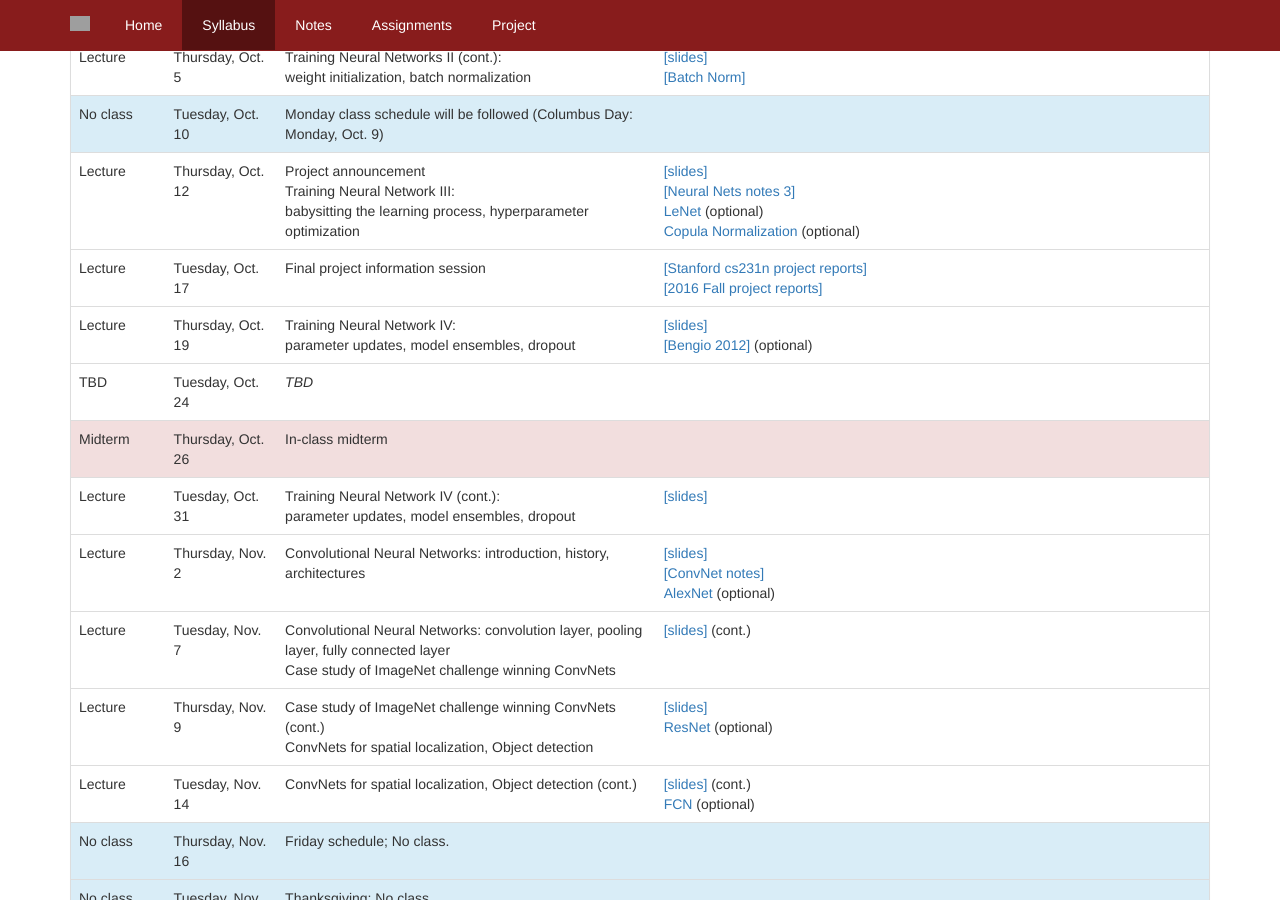
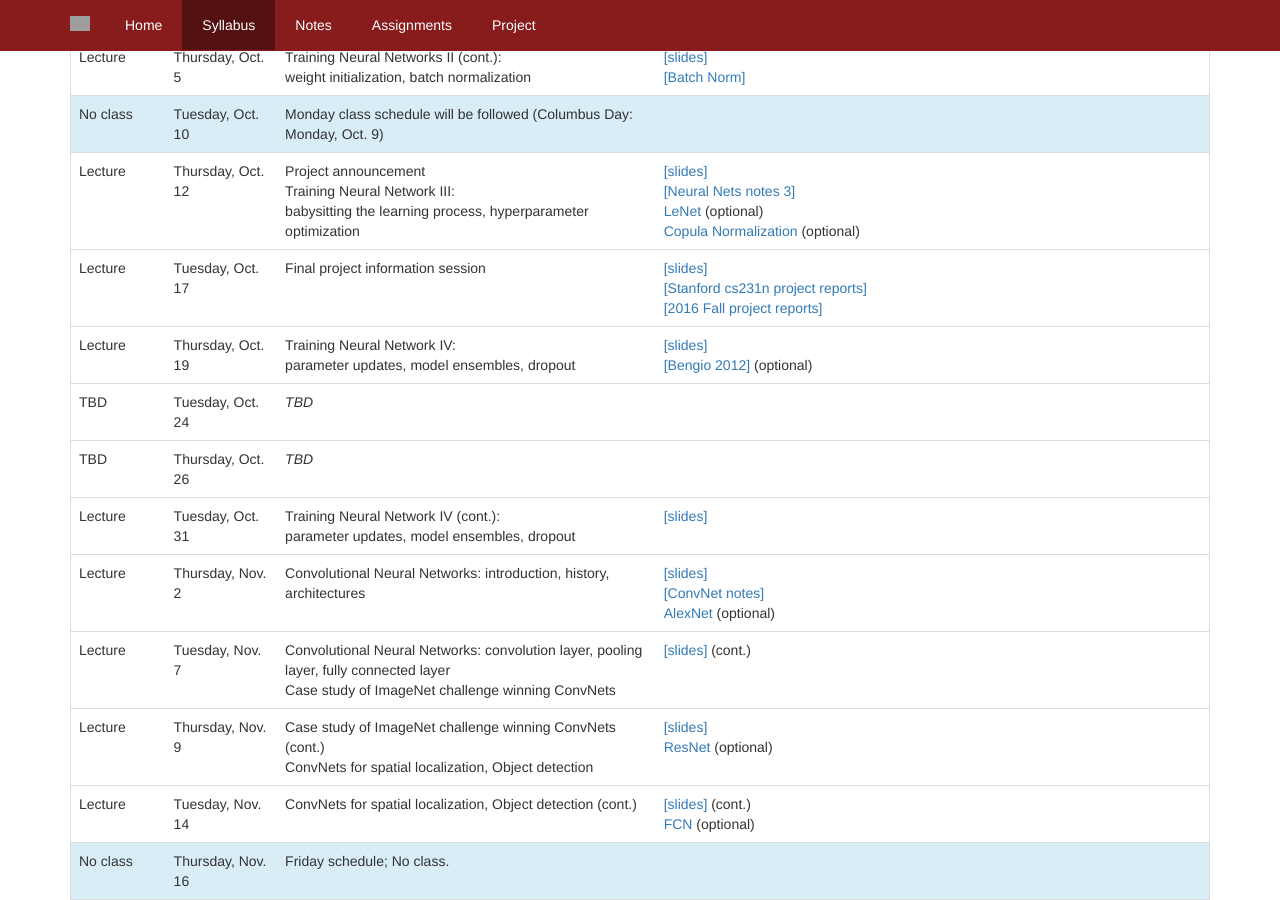
Before and after one commit to compsci682/compsci682.github.io, a Jekyll site: the page syllabus.html, which Jekyll copies as it is, in a window 1280 px wide and 900 px high, scrolled down 897 px. Built offline with Jekyll 4.4.1, drawn with Linux system fonts in a browser that asks for light colours; grey boxes are pictures that could not be loaded.

Commit message:
project session slides posted

```diff
--- a/syllabus.html
+++ b/syllabus.html
@@ -230,6 +230,7 @@
         Final project information session <br>
     </td>
     <td>
+        <a href="https://docs.google.com/presentation/d/1WBhc8HbVn3OV5QpE7jGEV03LQN7mdA747l17WCFpbOQ/edit?usp=sharing">[slides]</a><br>
         <a href="http://cs231n.stanford.edu/reports.html">[Stanford cs231n project reports]</a><br>
         <a href="https://docs.google.com/spreadsheets/d/10rbnBZGXzfDGnTRM8h4Q660ZZ731RSQosZr-RqtlUhU/edit?usp=sharing">[2016 Fall project reports]</a><br>
     </td>
@@ -255,6 +256,16 @@
     <td>
     </td>
   </tr>
+  <tr>
+    <td>TBD</td>
+    <td>Thursday, Oct. 26</td>
+    <td>
+      <i>TBD</i>
+    </td>
+    <td>
+    </td>
+  </tr>
+<!--
   <tr class="danger">
     <td>Midterm</td>
     <td>Thursday, Oct. 26</td>
@@ -263,6 +274,7 @@
     <td>
     </td>
   </tr>
+-->
   <tr>
     <td>Lecture</td>
     <td>Tuesday, Oct. 31</td>
```
